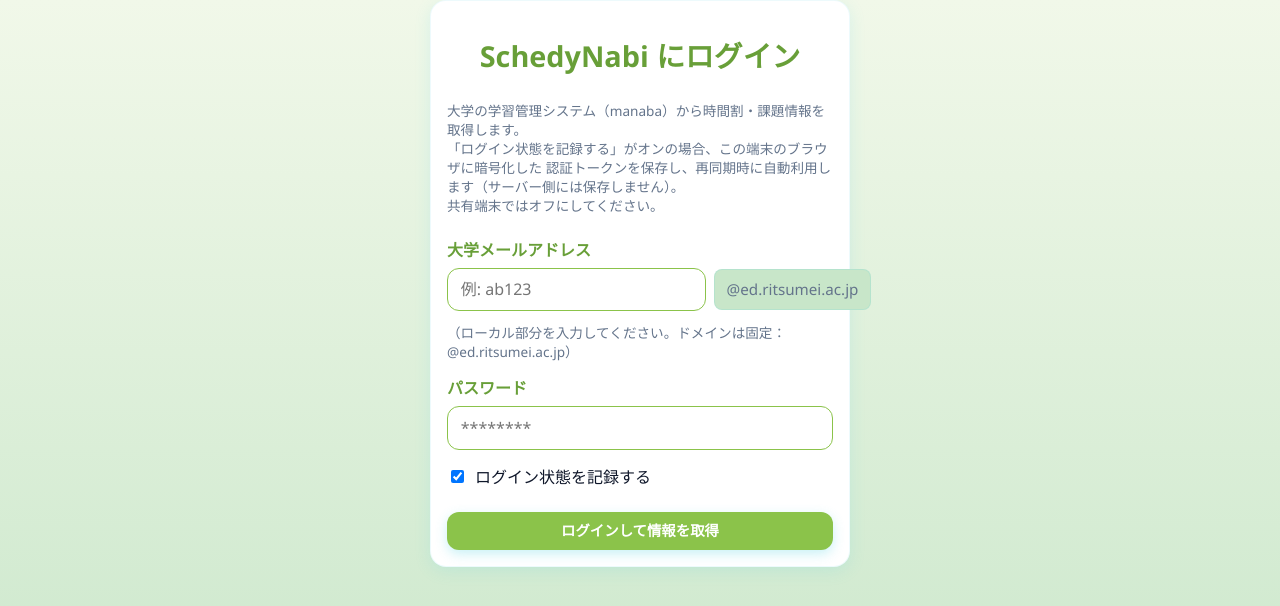
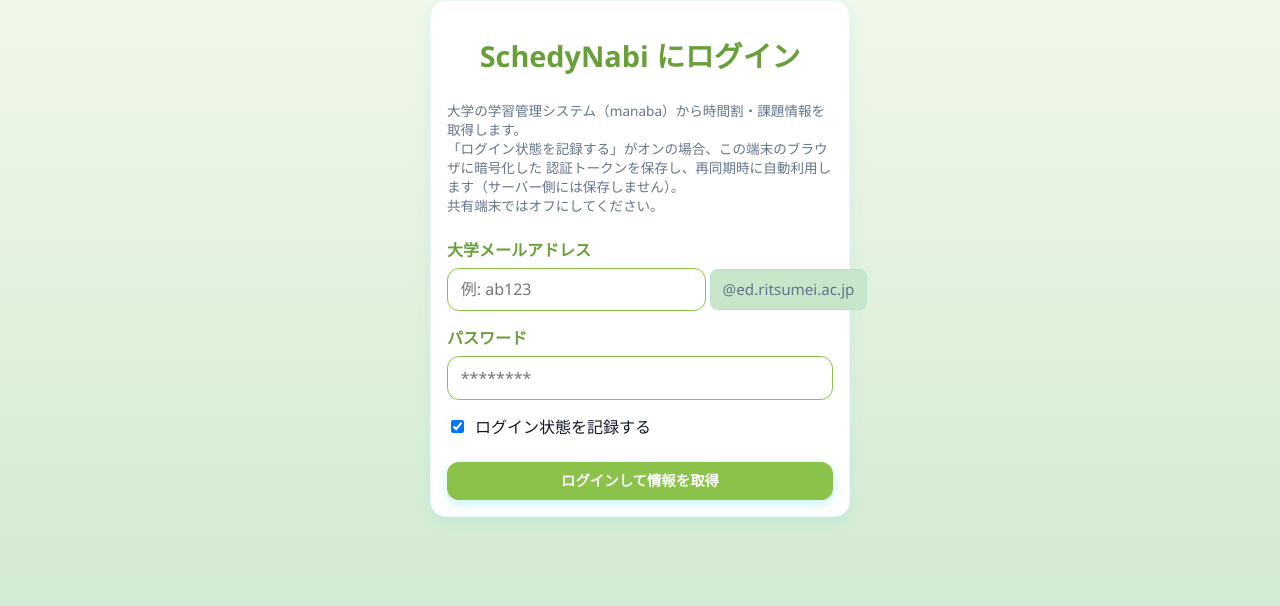
Before and after one commit to kuruton3910/schedy-nabi, a React (Vite) app in the folder frontend/: page / in a window 1280 px wide. Both pictures are taken after a click on the button "はじめる". Shown: the part 32-638 px from the top of the page. Built offline with nearby package versions, Linux system fonts and the light colour scheme; no server answers.

Commit message:
メアド入力の改善

```diff
--- a/frontend/src/components/LoginForm.tsx
+++ b/frontend/src/components/LoginForm.tsx
@@ -64,7 +64,6 @@
               placeholder="例: ab123"
               style={{ flex: 1 }}
               value={
-                // 表示はローカル部分のみ。form.username が DOMAIN 付きなら切り出す
                 form.username && form.username.endsWith(DOMAIN)
                   ? form.username.slice(0, -DOMAIN.length)
                   : form.username
@@ -84,6 +83,7 @@
             <span
               aria-hidden
               style={{
+                marginLeft: "-0.25rem",
                 padding: "0.55rem 0.75rem",
                 background: "var(--primary-light)",
                 borderRadius: "0.5rem",
@@ -94,15 +94,6 @@
             >
               {DOMAIN}
             </span>
-          </div>
-          <div
-            style={{
-              marginTop: "0.35rem",
-              color: "var(--text-muted)",
-              fontSize: "0.85rem",
-            }}
-          >
-            （ローカル部分を入力してください。ドメインは固定：{DOMAIN}）
           </div>
         </div>
         <div className="form-field">
```
